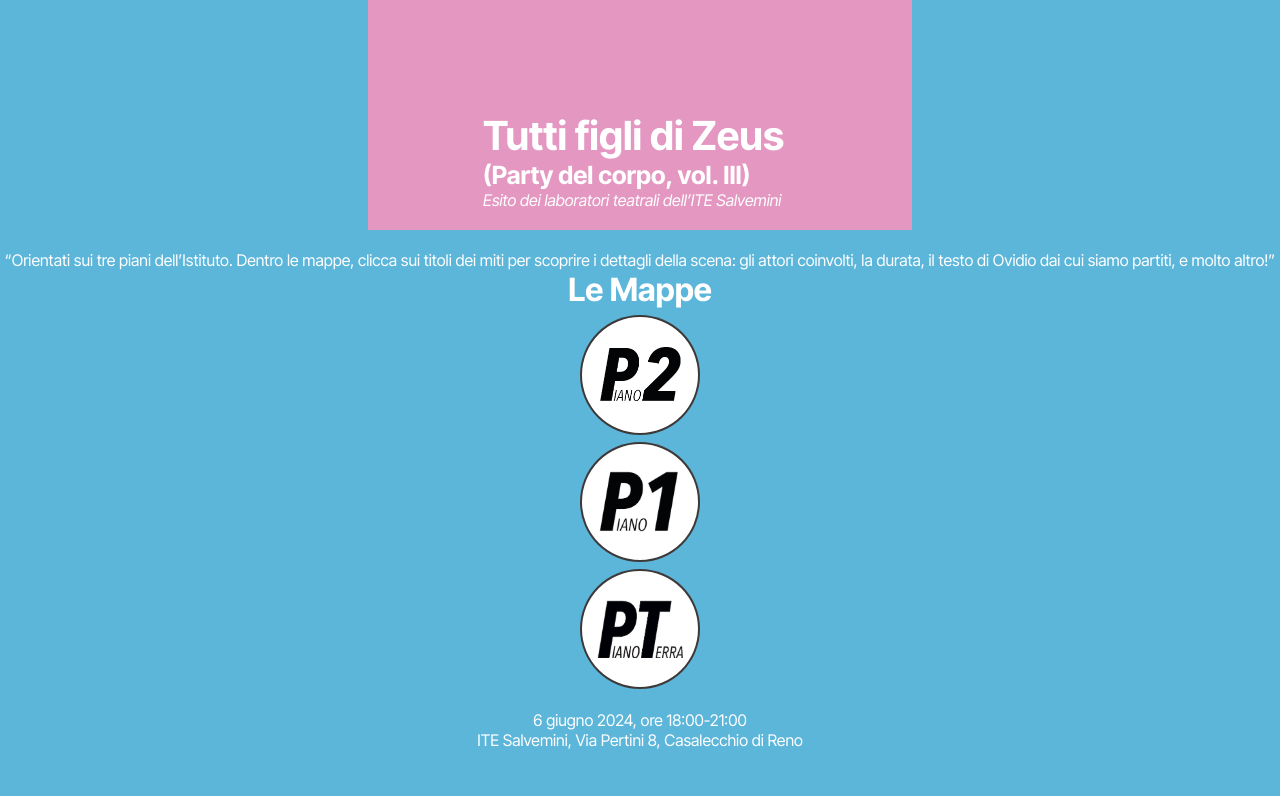
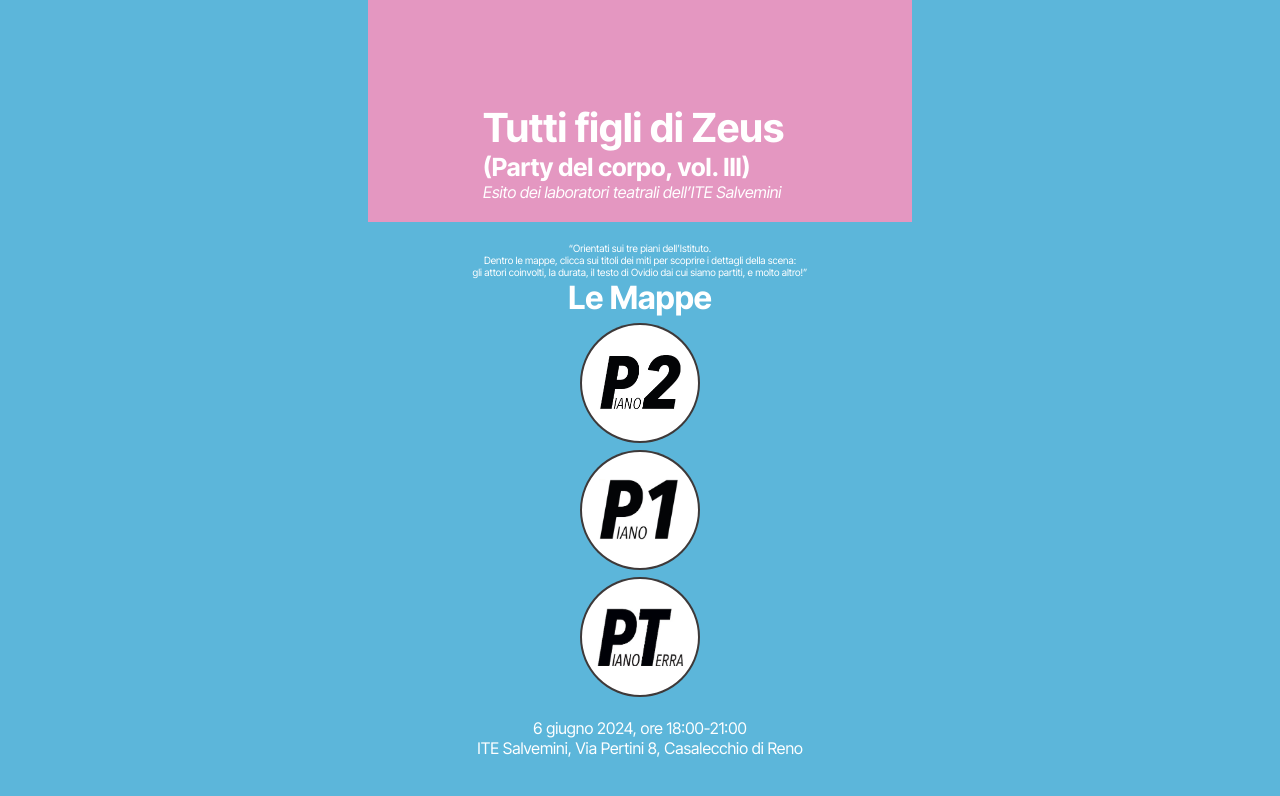
Before and after one commit to docentedeidocenti/zeus, a plain HTML site: page index.html in a window 1280 px wide. Drawn offline with Linux system fonts and the light colour scheme; a web font is replaced by a local one.

Commit message:
ssss# Please enter the commit message for your changes. Lines starting

```diff
--- a/index.html
+++ b/index.html
@@ -111,6 +111,10 @@
             content: ""; /* clears default height */
             margin-top: 5px; /* change this to whatever height you want it */
 }
+
+    .p {
+      font-size: 10px;
+    }
   </style>
 </head>
 <body>
@@ -124,7 +128,9 @@
    <br>
   </div>
    <br>
-   <p>“Orientati sui tre piani dell’Istituto. Dentro le mappe, clicca sui titoli dei miti per scoprire i dettagli della scena: gli attori coinvolti, la durata, il testo di Ovidio dai cui siamo partiti, e molto altro!”</p>
+   <p class="p">“Orientati sui tre piani dell’Istituto.</p>
+   <p class="p">Dentro le mappe, clicca sui titoli dei miti per scoprire i dettagli della scena:</p>
+   <p class="p">gli attori coinvolti, la durata, il testo di Ovidio dai cui siamo partiti, e molto altro!”</p>
    <h1>Le Mappe</h1>
    <br class="ue">
    <a href="p2.html"><button class="b3"></button></a>
```
